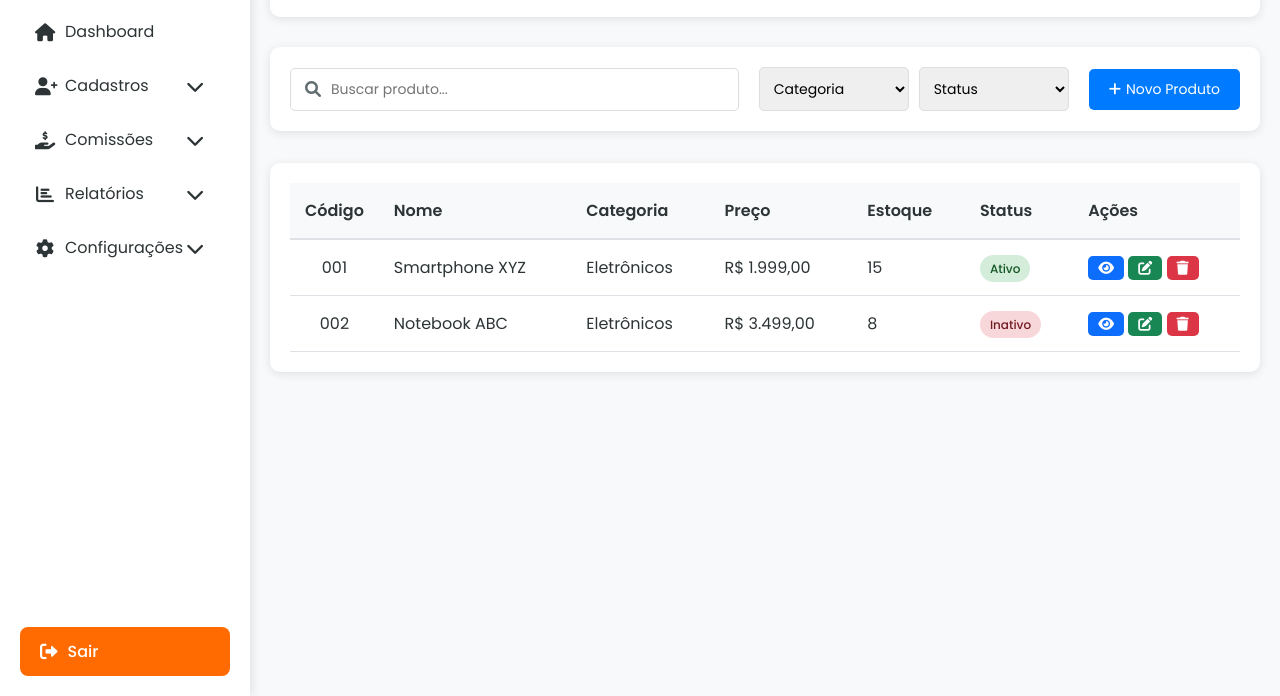
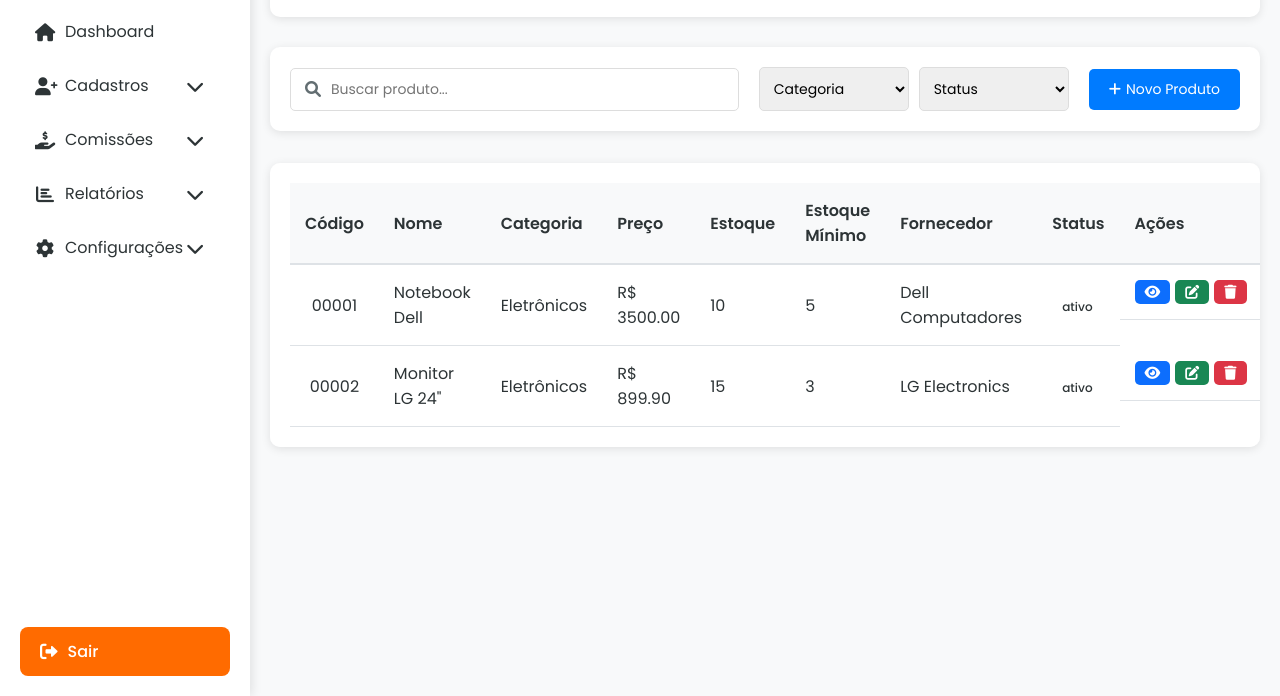
Before and after one commit to BlusDevsoftware/eGerente, a plain HTML site: page frontend/Paginas_HTML/produtos.html in a window 1280 px wide. Shown: the part 104-800 px from the top of the page. Drawn offline with Linux system fonts and the light colour scheme.

Commit message:
Ajustado modal de produtos e adicionado código na listagem

```diff
--- a/frontend/Paginas_HTML/produtos.html
+++ b/frontend/Paginas_HTML/produtos.html
@@ -107,6 +107,8 @@
                         <th>Categoria</th>
                         <th>Preço</th>
                         <th>Estoque</th>
+                        <th>Estoque Mínimo</th>
+                        <th>Fornecedor</th>
                         <th>Status</th>
                         <th>Ações</th>
                     </tr>
@@ -118,6 +120,8 @@
                         <td>Eletrônicos</td>
                         <td>R$ 1.999,00</td>
                         <td>15</td>
+                        <td>5</td>
+                        <td>Dell Computadores</td>
                         <td><span class="status active">Ativo</span></td>
                         <td>
                             <button class="action-btn view-btn" title="Visualizar"><i class="fas fa-eye"></i></button>
@@ -131,6 +135,8 @@
                         <td>Eletrônicos</td>
                         <td>R$ 3.499,00</td>
                         <td>8</td>
+                        <td>3</td>
+                        <td>Dell Computadores</td>
                         <td><span class="status inactive">Inativo</span></td>
                         <td>
                             <button class="action-btn view-btn" title="Visualizar"><i class="fas fa-eye"></i></button>
@@ -223,13 +229,75 @@
             });
         });
 
+        // Função para carregar os produtos na tabela
+        function carregarProdutos() {
+            const tbody = document.querySelector('tbody');
+            // Aqui você faria uma chamada para a API para buscar os dados
+            // Por enquanto, vamos usar dados de exemplo
+            const produtos = [
+                {
+                    codigo: '00001',
+                    nome: 'Notebook Dell',
+                    categoria: 'Eletrônicos',
+                    preco: 3500.00,
+                    estoque: 10,
+                    estoqueMinimo: 5,
+                    fornecedor: 'Dell Computadores',
+                    status: 'ativo'
+                },
+                {
+                    codigo: '00002',
+                    nome: 'Monitor LG 24"',
+                    categoria: 'Eletrônicos',
+                    preco: 899.90,
+                    estoque: 15,
+                    estoqueMinimo: 3,
+                    fornecedor: 'LG Electronics',
+                    status: 'ativo'
+                }
+            ];
+
+            tbody.innerHTML = produtos.map(produto => `
+                <tr>
+                    <td>${produto.codigo}</td>
+                    <td>${produto.nome}</td>
+                    <td>${produto.categoria}</td>
+                    <td>R$ ${produto.preco.toFixed(2)}</td>
+                    <td>${produto.estoque}</td>
+                    <td>${produto.estoqueMinimo}</td>
+                    <td>${produto.fornecedor}</td>
+                    <td><span class="status ${produto.status}">${produto.status}</span></td>
+                    <td class="actions">
+                        <button class="action-btn view-btn" onclick="viewProduto('${produto.codigo}')">
+                            <i class="fas fa-eye"></i>
+                        </button>
+                        <button class="action-btn edit-btn" onclick="editProduto('${produto.codigo}')">
+                            <i class="fas fa-edit"></i>
+                        </button>
+                        <button class="action-btn delete-btn" onclick="deleteProduto('${produto.codigo}')">
+                            <i class="fas fa-trash"></i>
+                        </button>
+                    </td>
+                </tr>
+            `).join('');
+        }
+
+        // Carregar produtos quando a página carregar
+        document.addEventListener('DOMContentLoaded', carregarProdutos);
+
         // Modal functions
         function openModal() {
-            window.openModal('produto');
+            // Gerar código sequencial
+            const codigoInput = document.getElementById('codigo');
+            const ultimoCodigo = localStorage.getItem('ultimoCodigoProduto') || '00000';
+            const novoCodigo = String(parseInt(ultimoCodigo) + 1).padStart(5, '0');
+            codigoInput.value = novoCodigo;
+
+            document.getElementById('produtoModal').style.display = 'flex';
         }
 
         function closeModal() {
-            window.closeModal('produto');
+            document.getElementById('produtoModal').style.display = 'none';
         }
 
         // Close modal when clicking outside
@@ -249,14 +317,17 @@
 
             // Salvar o último código usado
             const codigo = document.getElementById('codigo').value;
-            window.salvarUltimoCodigo('produto', codigo);
+            localStorage.setItem('ultimoCodigoProduto', codigo);
 
             // Enviando apenas os campos que o backend espera
             const produto = {
                 codigo: codigo,
                 nome: formData.get('nome'),
-                descricao: formData.get('descricao') || null,
-                preco: formData.get('preco') || null,
+                categoria: formData.get('categoria'),
+                preco: parseFloat(formData.get('preco')),
+                estoque: parseInt(formData.get('estoque')),
+                estoqueMinimo: parseInt(formData.get('estoqueMinimo')),
+                fornecedor: formData.get('fornecedor'),
                 status: formData.get('status') || 'ativo'
             };
 
```
